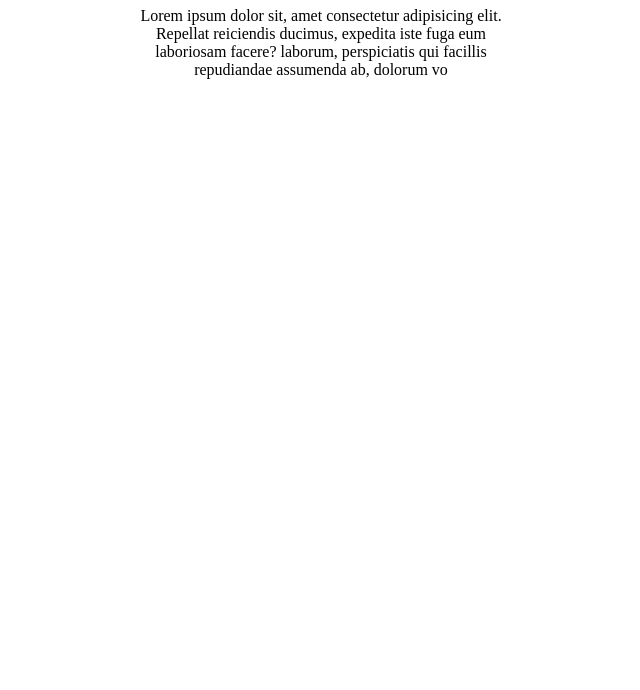
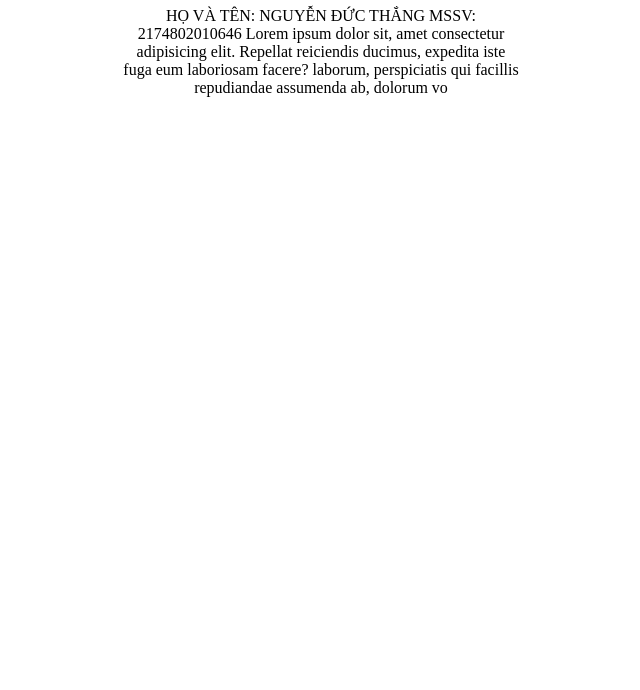
Before and after one commit to Thang210219/ARB-AppService, a plain HTML site: page index.html in a window 1280 px wide. Shown: the part 110-800 px from the top of the page, without its empty margins (319-959 px from the left). Drawn offline with Linux system fonts and the light colour scheme.

Commit message:
studentfrofile

```diff
--- a/index.html
+++ b/index.html
@@ -10,7 +10,10 @@
 <body>
     <div class="container">
         <h1>WELCOME TO MY WEBSITE</h1>
-        <p>Lorem ipsum dolor sit, amet consectetur adipisicing elit.
+        <p>
+            HỌ VÀ TÊN: NGUYỄN ĐỨC THẮNG
+            MSSV: 2174802010646
+            Lorem ipsum dolor sit, amet consectetur adipisicing elit.
             Repellat reiciendis ducimus, expedita iste fuga eum laboriosam facere?
             laborum, perspiciatis qui facillis repudiandae assumenda ab, dolorum vo
         </p>
```
